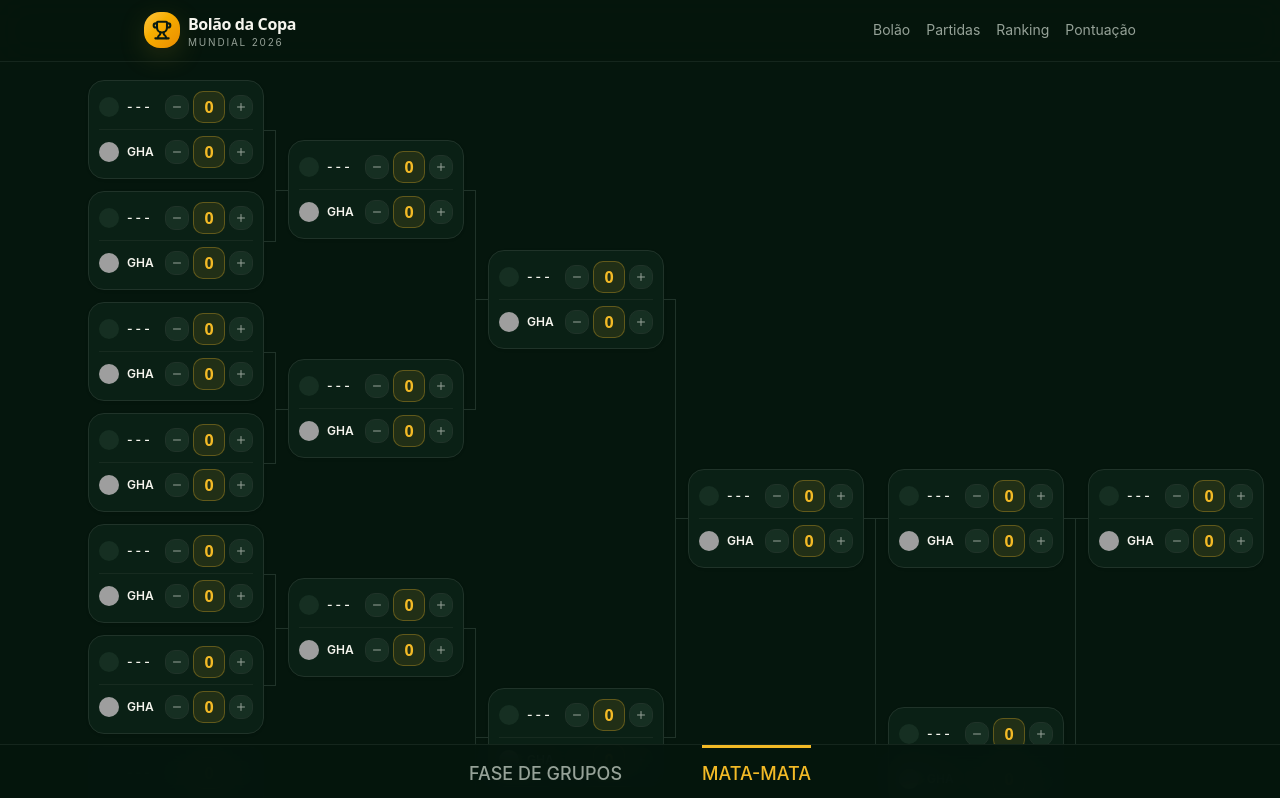
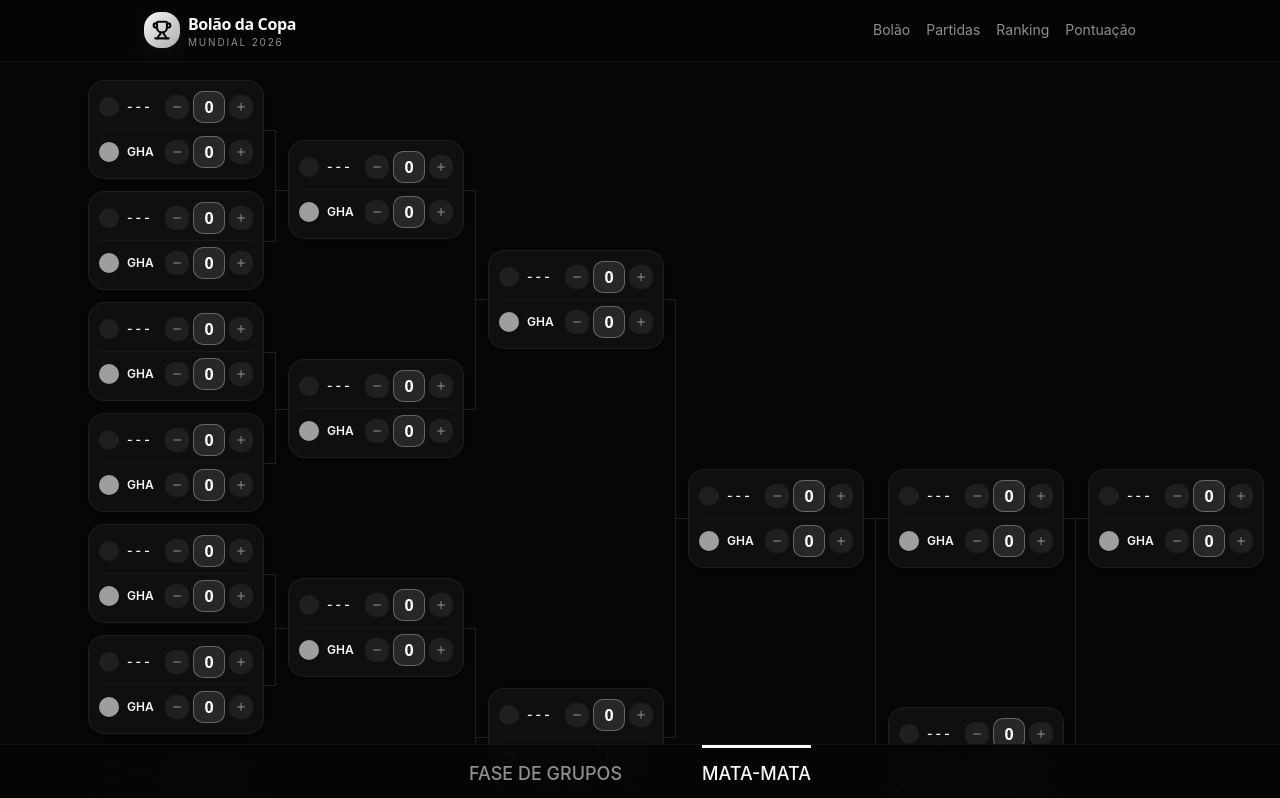
Before and after one commit to moisesferreira123/WorldCupBet-Frontend, a React (Vite) app: page / in a window 1280 px wide. Shown: the top 798 px of the page. Built offline with nearby package versions, Linux system fonts and the light colour scheme; grey boxes are pictures that could not be loaded.

Commit message:
fix: Change in color palette

```diff
--- a/src/components/home/GroupStage/GroupMatchs.tsx
+++ b/src/components/home/GroupStage/GroupMatchs.tsx
@@ -16,7 +16,7 @@ export default function GroupMatch() {
               </div>
               <div className="flex items-center gap-1.5">
                 <label className="grid h-12 w-12 place-items-center rounded-xl border border-gold/30 bg-gold/10 font-display text-2xl font-bold tabular-nums text-gold">
-                  <input value={0} type="text" className="w-full h-full text-center focus:outline-none focus:border focus:border-yellow-400 rounded-xl" />
+                  <input value={0} type="text" className="w-full h-full text-center focus:outline-none focus:border focus:border-white rounded-xl" />
                 </label>
               </div>
             </div>
@@ -24,7 +24,7 @@ export default function GroupMatch() {
             <div className="flex items-center gap-2">
               <div className="flex items-center gap-1.5">
                 <label className="grid h-12 w-12 place-items-center rounded-xl border border-gold/30 bg-gold/10 font-display text-2xl font-bold tabular-nums text-gold">
-                  <input value={0} type="text" className="w-full h-full text-center focus:outline-none focus:border focus:border-yellow-400 rounded-xl" />
+                  <input value={0} type="text" className="w-full h-full text-center focus:outline-none focus:border focus:border-white rounded-xl" />
                 </label>
               </div>
               <div className="flex items-center gap-2">
@@ -42,7 +42,7 @@ export default function GroupMatch() {
               </div>
               <div className="flex items-center gap-1.5">
                 <label className="grid h-12 w-12 place-items-center rounded-xl border border-gold/30 bg-gold/10 font-display text-2xl font-bold tabular-nums text-gold">
-                  <input value={0} type="text" className="w-full h-full text-center focus:outline-none focus:border focus:border-yellow-400 rounded-xl" />
+                  <input value={0} type="text" className="w-full h-full text-center focus:outline-none focus:border focus:border-white rounded-xl" />
                 </label>
               </div>
             </div>
@@ -50,7 +50,7 @@ export default function GroupMatch() {
             <div className="flex items-center gap-2">
               <div className="flex items-center gap-1.5">
                 <label className="grid h-12 w-12 place-items-center rounded-xl border border-gold/30 bg-gold/10 font-display text-2xl font-bold tabular-nums text-gold">
-                  <input value={0} type="text" className="w-full h-full text-center focus:outline-none focus:border focus:border-yellow-400 rounded-xl" />
+                  <input value={0} type="text" className="w-full h-full text-center focus:outline-none focus:border focus:border-white rounded-xl" />
                 </label>
               </div>
               <div className="flex items-center gap-2">
--- a/src/components/home/GroupStage/PaginationDots.tsx
+++ b/src/components/home/GroupStage/PaginationDots.tsx
@@ -3,26 +3,26 @@ import { ChevronLeft, ChevronRight } from "lucide-react";
 export default function PaginationDots() {
   return (
     <div className="flex justify-center gap-3">
-      <button className="flex flex-start text-muted-foreground hover:text-yellow-200 cursor-pointer mr-1">
+      <button className="flex flex-start text-muted-foreground hover:text-white cursor-pointer mr-1">
         <ChevronLeft size={16} />
       </button>
 
       <div className="flex flex-col items-center gap-0.5 cursor-pointer group">
-        <button className="w-4 h-4 rounded-full border border-border bg-gold cursor-pointer transition-colors duration-200 group-hover:border-yellow-200"></button>
-        <span className="text-xs text-muted-foreground group-hover:text-yellow-200">A</span>
+        <button className="w-4 h-4 rounded-full border border-border bg-gold cursor-pointer transition-colors duration-200 group-hover:border-white"></button>
+        <span className="text-xs text-muted-foreground group-hover:text-white">A</span>
       </div>
 
       <div className="flex flex-col items-center gap-0.5 cursor-pointer group">
-        <button className="w-4 h-4 rounded-full border border-border cursor-pointer group-hover:border-yellow-200"></button>
-        <span className="text-xs text-muted-foreground group-hover:text-yellow-200">B</span>
+        <button className="w-4 h-4 rounded-full border border-border cursor-pointer group-hover:border-white"></button>
+        <span className="text-xs text-muted-foreground group-hover:text-white">B</span>
       </div>
 
       <div className="flex flex-col items-center gap-0.5 cursor-pointer group">
-        <button className="w-4 h-4 rounded-full border border-border cursor-pointer group-hover:border-yellow-200"></button>
-        <span className="text-xs text-muted-foreground group-hover:text-yellow-200">C</span>
+        <button className="w-4 h-4 rounded-full border border-border cursor-pointer group-hover:border-white"></button>
+        <span className="text-xs text-muted-foreground group-hover:text-white">C</span>
       </div>
 
-      <button className="flex flex-start text-muted-foreground hover:text-yellow-200 cursor-pointer ml-1">
+      <button className="flex flex-start text-muted-foreground hover:text-white cursor-pointer ml-1">
         <ChevronRight size={16} />
       </button>
     </div>
--- a/src/global.css
+++ b/src/global.css
@@ -37,34 +37,49 @@
 
 :root {
   --radius: 0.75rem;
-  /* Dark by default - football pitch night vibe */
-  --background: oklch(0.18 0.03 160);
-  --foreground: oklch(0.97 0.01 100);
-  --card: oklch(0.22 0.035 160);
-  --card-foreground: oklch(0.97 0.01 100);
-  --popover: oklch(0.22 0.035 160);
-  --popover-foreground: oklch(0.97 0.01 100);
-  --primary: oklch(0.55 0.15 150);
-  --primary-foreground: oklch(0.99 0.01 100);
-  --secondary: oklch(0.28 0.04 160);
-  --secondary-foreground: oklch(0.97 0.01 100);
-  --muted: oklch(0.26 0.03 160);
-  --muted-foreground: oklch(0.7 0.02 150);
-  --accent: oklch(0.32 0.05 160);
-  --accent-foreground: oklch(0.97 0.01 100);
-  --gold: oklch(0.82 0.16 85);
-  --gold-foreground: oklch(0.2 0.03 160);
-  --success: oklch(0.68 0.18 145);
-  --warning: oklch(0.8 0.16 85);
-  --destructive: oklch(0.62 0.22 25);
-  --destructive-foreground: oklch(0.99 0.01 100);
-  --border: oklch(0.3 0.03 160);
-  --input: oklch(0.28 0.03 160);
-  --ring: oklch(0.55 0.15 150);
-  --gradient-pitch: linear-gradient(135deg, oklch(0.22 0.04 160), oklch(0.16 0.03 160));
-  --gradient-gold: linear-gradient(135deg, oklch(0.85 0.16 85), oklch(0.72 0.18 70));
-  --shadow-glow: 0 8px 32px -8px oklch(0.55 0.15 150 / 0.4);
-  --shadow-gold: 0 8px 32px -8px oklch(0.82 0.16 85 / 0.45);
+
+  /* PREDOMINANTE: PRETO E BRANCO */
+  --background: oklch(0.12 0 0);               /* Preto Profundo */
+  --foreground: oklch(0.98 0 0);               /* Branco Puro */
+
+  /* CARDS: Tons de cinza bem escuros e elegantes */
+  --card: oklch(0.17 0 0);                     /* Cinza muito escuro (Quase preto) */
+  --card-foreground: oklch(0.98 0 0);          /* Branco Puro */
+  --popover: oklch(0.17 0 0);
+  --popover-foreground: oklch(0.98 0 0);
+
+  /* COR PRIMÁRIA: Branco para os destaques principais */
+  --primary: oklch(0.98 0 0);                  /* Branco */
+  --primary-foreground: oklch(0.12 0 0);       /* Preto (para contraste) */
+
+  /* CORES SECUNDÁRIAS E MUTED: Tons neutros de cinza */
+  --secondary: oklch(0.24 0 0);                /* Cinza Escuro */
+  --secondary-foreground: oklch(0.98 0 0);     /* Branco */
+  --muted: oklch(0.22 0 0);                    /* Cinza Médio/Escuro */
+  --muted-foreground: oklch(0.65 0 0);         /* Cinza Claro (para textos secundários) */
+  --accent: oklch(0.28 0 0);                   /* Cinza de Destaque */
+  --accent-foreground: oklch(0.98 0 0);
+
+  /* Mantido a variável gold mas convertida para Branco para não quebrar componentes antigos */
+  --gold: oklch(0.98 0 0);
+  --gold-foreground: oklch(0.12 0 0);
+
+  /* STATUS DO BOLÃO: Mantidos discretos apenas para indicar acertos/erros nos jogos */
+  --success: oklch(0.65 0.15 145);             /* Verde suave para acertos */
+  --warning: oklch(0.75 0.13 85);              /* Amarelo suave para acertos parciais */
+  --destructive: oklch(0.55 0.18 25);          /* Vermelho para erros */
+  --destructive-foreground: oklch(0.98 0 0);
+
+  /* BORDAS E INPUTS */
+  --border: oklch(0.24 0 0);                   /* Linhas e divisórias em cinza discreto */
+  --input: oklch(0.20 0 0);                    /* Fundo dos inputs de placar */
+  --ring: oklch(0.98 0 0);                     /* Foco branco ao redor dos elementos */
+
+  /* GRADIENTES E SOMBRAS REAJUSTADOS */
+  --gradient-pitch: linear-gradient(135deg, oklch(0.17 0 0), oklch(0.12 0 0));
+  --gradient-gold: linear-gradient(135deg, oklch(0.98 0 0), oklch(0.75 0 0));
+  --shadow-glow: 0 8px 32px -8px oklch(0.98 0 0 / 0.15);
+  --shadow-gold: 0 8px 32px -8px oklch(0.98 0 0 / 0.2);
 }
 
 @layer base {
@@ -85,7 +100,7 @@
     display: none;
   }
   .no-scrollbar {
-    -ms-overflow-style: none;  /* IE and Edge */
-    scrollbar-width: none;  /* Firefox */
+    -ms-overflow-style: none;
+    scrollbar-width: none;
   }
 }
```
